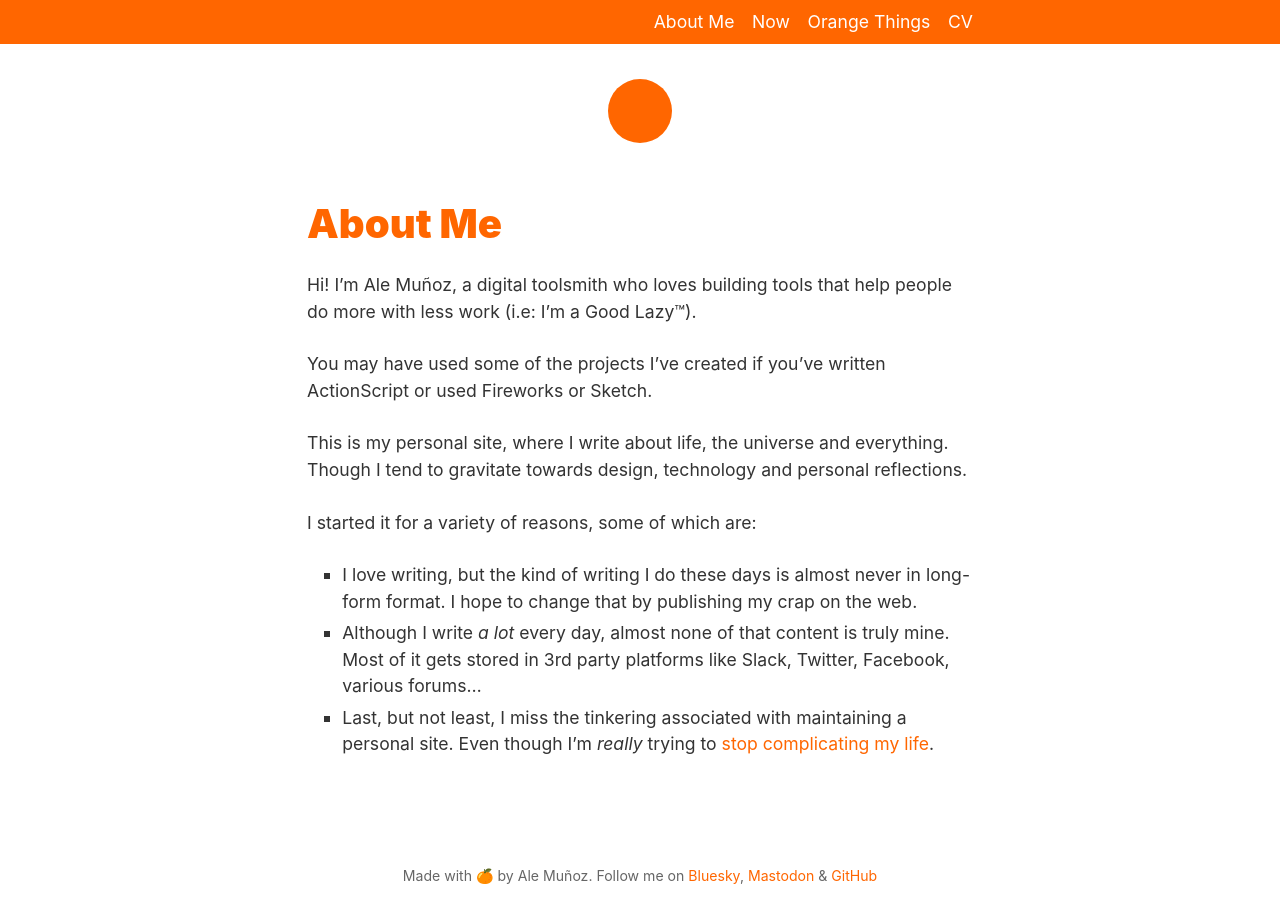
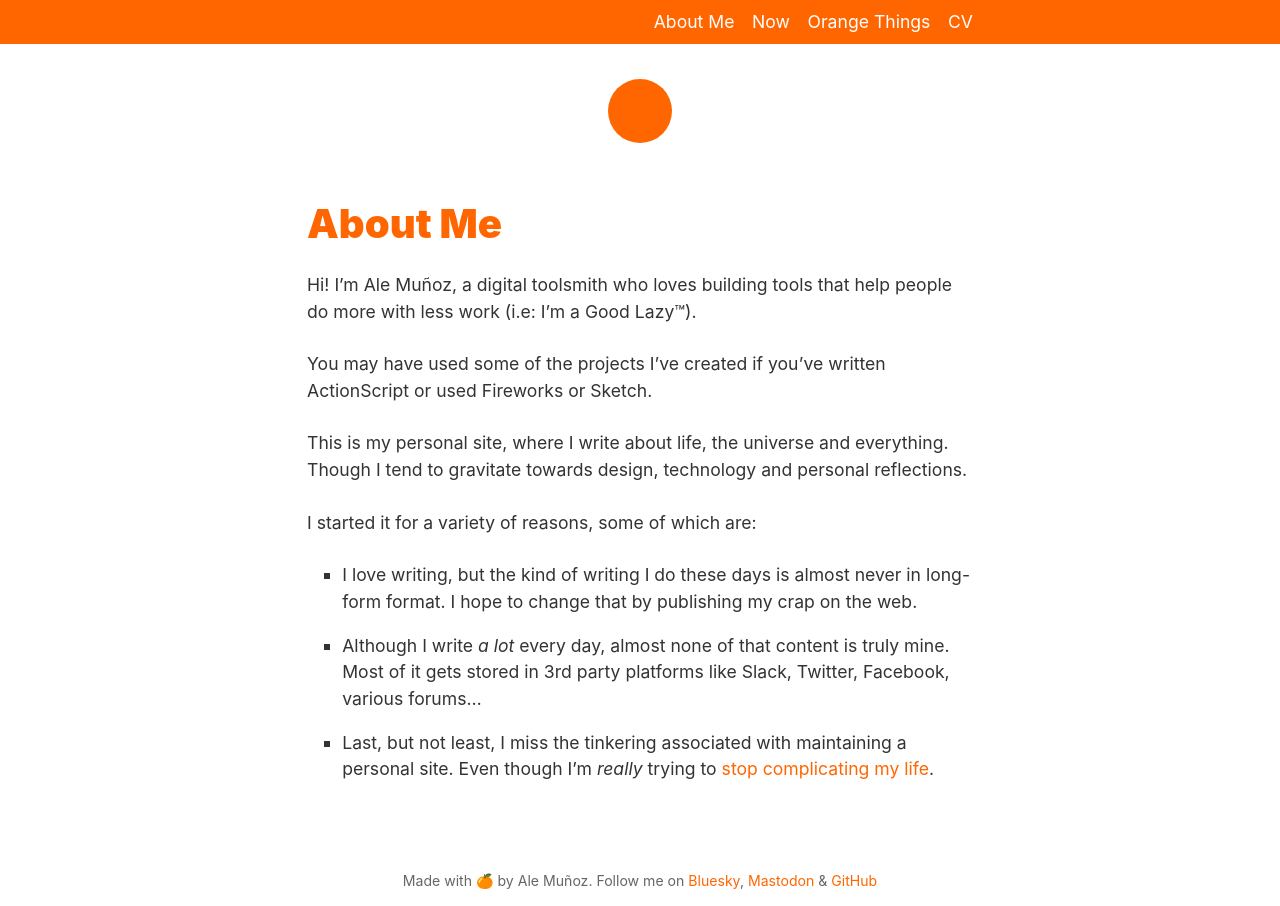
Before and after one commit to bomberstudios/me, a Jekyll site: the page built from about.md, in a window 1280 px wide. Built offline with Jekyll 4.4.1, drawn with Linux system fonts in a browser that asks for light colours; a style sheet for code colours, icons or effects is not loaded.

Commit message:
Slightly more space between li elements

```diff
--- a/assets/css/style.css
+++ b/assets/css/style.css
@@ -129,7 +129,7 @@ h1.post-title {
 article {
   li {
     list-style: square;
-    margin: 0 0 0.3em 2em;
+    margin: 0 0 1em 2em;
   }
   ul, ol {
     margin-top: 1em;
```
